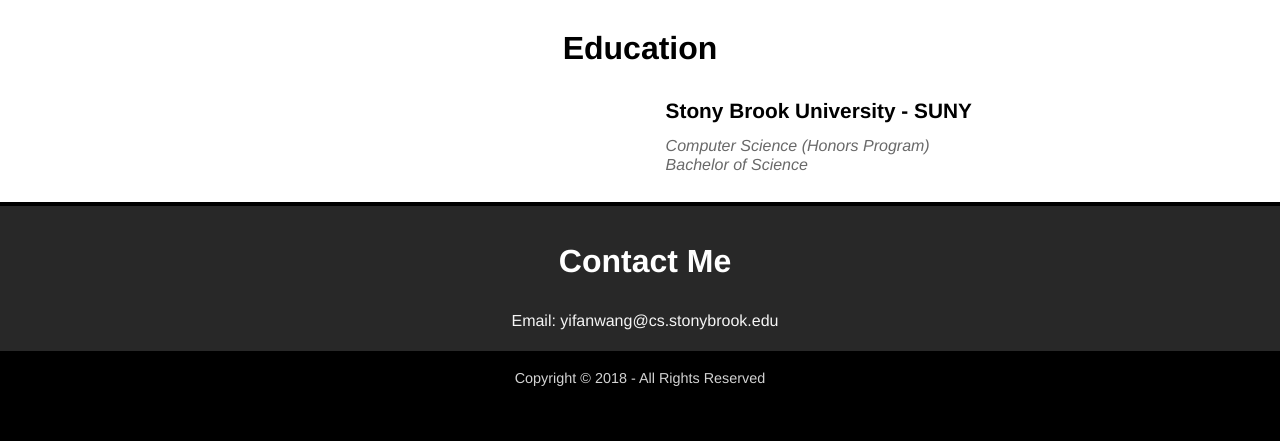
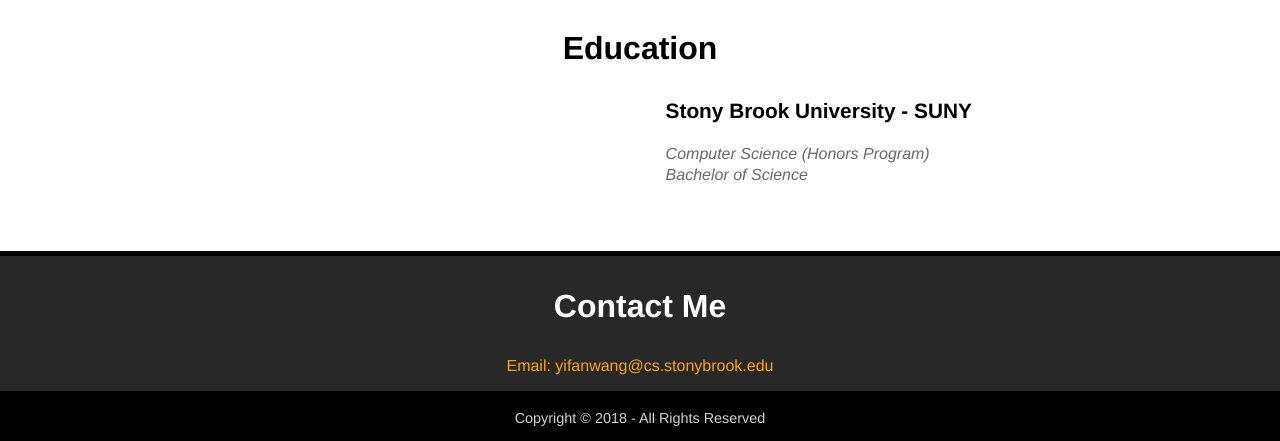
Before and after one commit to yifanwang98/yifanwang98.github.io, a plain HTML site: page index.html in a window 1280 px wide. Shown: the part 802-1243 px from the top of the page. Before the commit the page ends 1203 px from the top, so only its background shows below. Drawn offline with Linux system fonts and the light colour scheme.

Commit message:
Layout organized

```diff
--- a/index.html
+++ b/index.html
@@ -25,9 +25,7 @@
 			Stony Brook University - SUNY
 		</p>
 		<p class="edu-info">
-			Computer Science (Honors Program)
-		</p>
-		<p class="edu-info">
+			Computer Science (Honors Program)<br>
 			Bachelor of Science
 		</p>
 	</div> <!--Education Row-->
@@ -40,7 +38,9 @@
 		</div>
 		<div class="contact-email">
 			<p>
-				Email: yifanwang@cs.stonybrook.edu
+				<a href="mailto:yifanwang@cs.stonybrook.edu">
+					Email: yifanwang@cs.stonybrook.edu
+				</a>
 			</p>
 		</div>
 	</div>
--- a/style.css
+++ b/style.css
@@ -55,7 +55,7 @@ a:visited:active{
 	text-align: left;
 	word-wrap: break-word;
 	background-color: rgba(255, 255, 255, 1.0);
-	padding-bottom: 20px;
+	padding-bottom: 50px;
 }
 
 .edu-title {
@@ -82,7 +82,8 @@ a:visited:active{
 	font-style: oblique;
 	font-weight: normal;
 	margin-left: 52%;
-	line-height: 0.2;
+	line-height: 1.3;
+	word-wrap: break-word;
 }
 
 .contactRow{
@@ -90,9 +91,8 @@ a:visited:active{
 	background-color: rgba(40,40,40,1.00);
 	width: 100%;
 	left: 0;
-	margin-top: 1000px;
+	margin-top: 1050px;
 	margin-left: 0%;
-	padding: 5px;
 }
 
 .contact-title {
@@ -122,5 +122,6 @@ a:visited:active{
 	font-size: 0.9em;
 	color: lightgray;
 	text-align: center;
-	margin-top: 1150px;
+	margin-top: 1190px;
+	padding: 0;
 }
```
